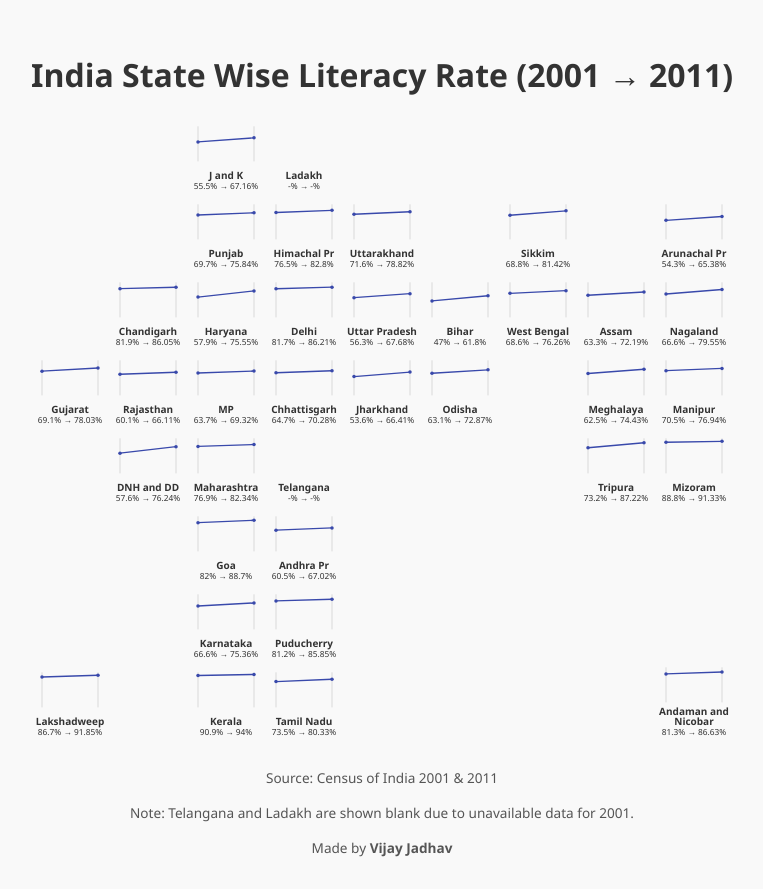
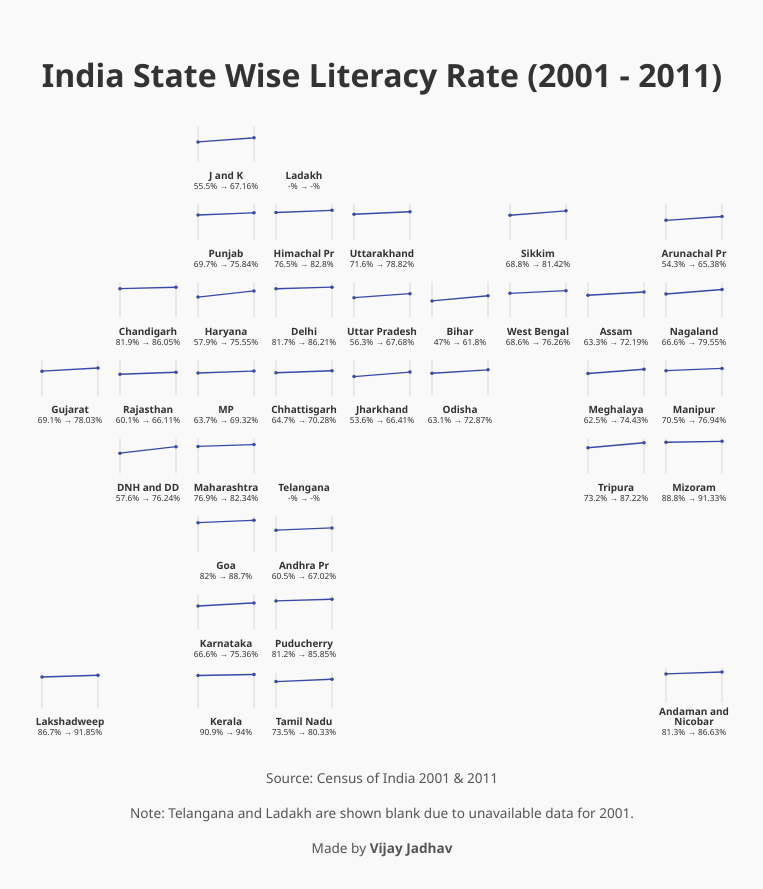
Before and after one commit to vijayjadhav01/Slope-Chart, a plain HTML site: page index.html in a window 1280 px wide. Shown: the whole page, without its empty margins (258-1021 px from the left). Drawn offline with Linux system fonts and the light colour scheme.

Commit message:
Update index.html

```diff
--- a/index.html
+++ b/index.html
@@ -84,7 +84,7 @@
 </head>
 <body>
   <div class="container">
-    <h1><b>India State Wise Literacy Rate (2001 → 2011)</b></h1>
+    <h1><b>India State Wise Literacy Rate (2001 - 2011)</b></h1>
     <div class="grid" id="chartGrid"></div>
     <div class="source">Source: Census of India 2001 & 2011</div>
     <div class="notes">Note: Telangana and Ladakh are shown blank due to unavailable data for 2001.</div>
```
